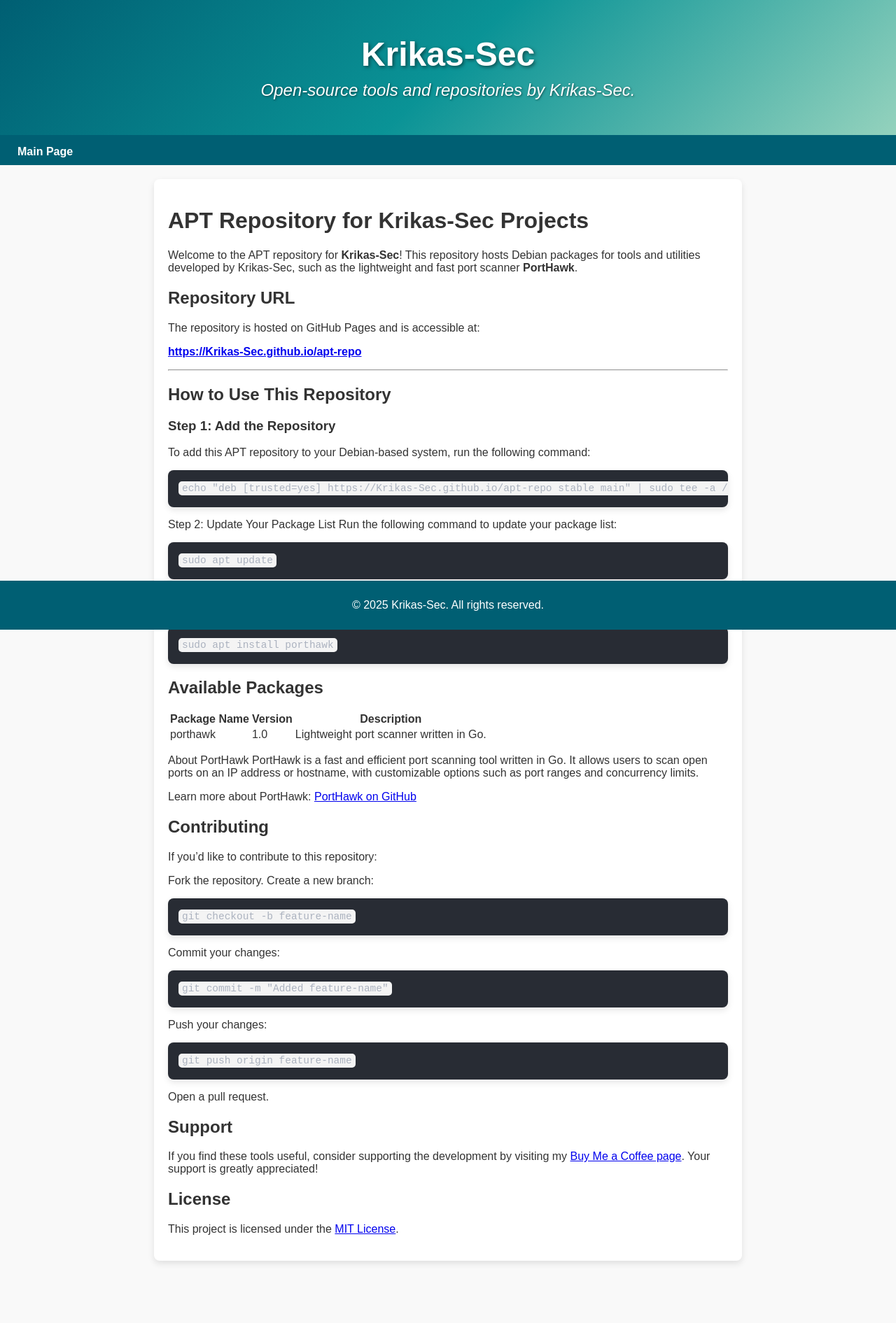
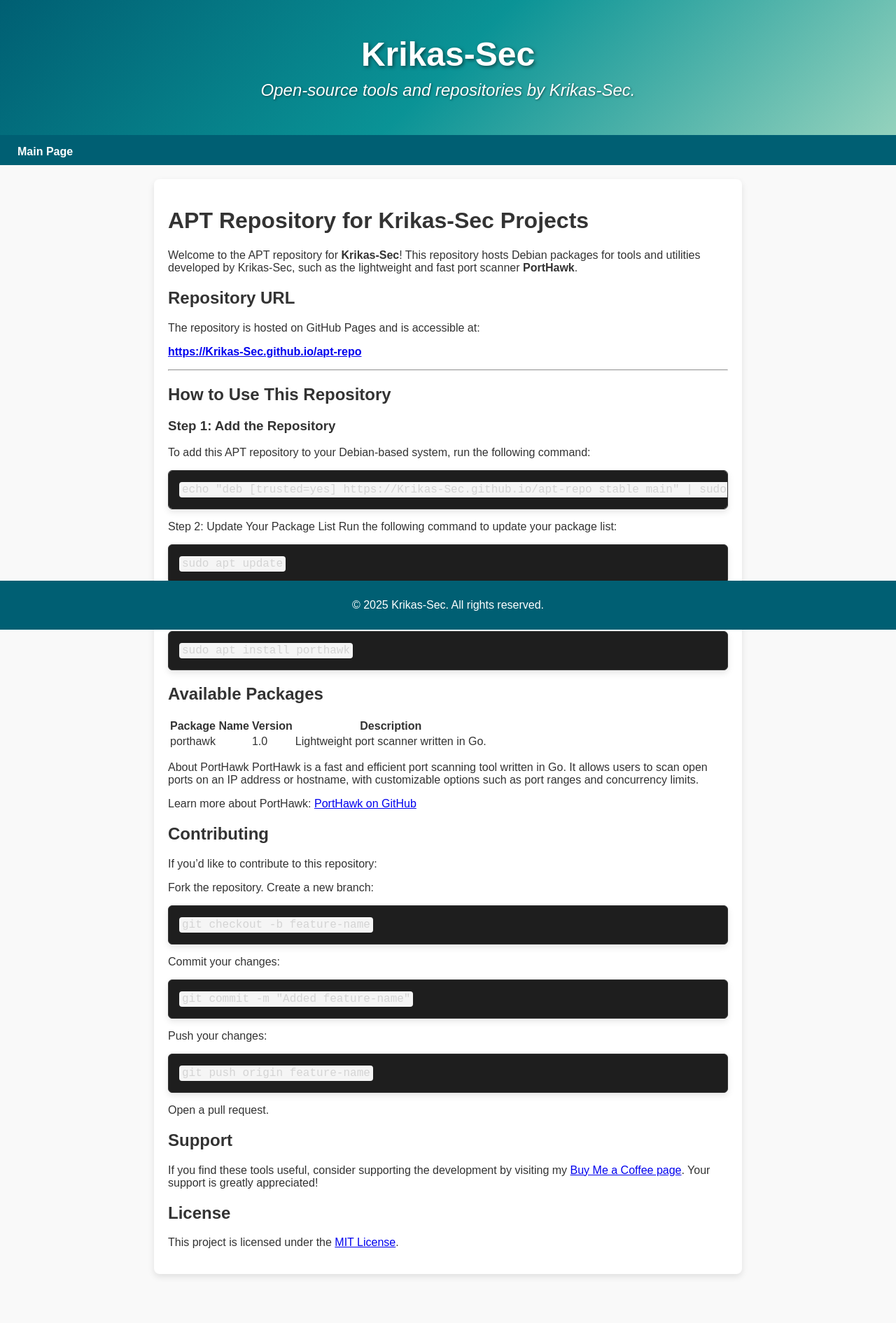
Before and after one commit to Krikas-Sec/apt-repo, a Jekyll site: the page built from README.md, in a window 1280 px wide. Shown: the whole page at 70% size. Built offline with Jekyll 4.4.1, drawn with Linux system fonts in a browser that asks for light colours; our own code applies the rules of GitHub Pages for plain Markdown files.

Commit message:
Improved code box styling and added syntax highlighting

```diff
--- a/assets/css/style.css
+++ b/assets/css/style.css
@@ -74,32 +74,52 @@ footer {
     border-radius: 8px; /* Rundar hörnen */
 }
 
-/* För inbäddade kodblock */
+/* För inbäddade kodsnuttar */
 code {
-    background-color: #f4f4f4;
-    color: #333;
-    padding: 2px 5px;
-    border-radius: 5px;
-    font-family: 'Courier New', Courier, monospace;
-    font-size: 0.95em;
+    background-color: #f5f5f5;
+    color: #212529; /* Tydligare textfärg */
+    padding: 2px 4px;
+    border-radius: 4px;
+    font-family: 'Fira Code', 'Courier New', monospace;
+    font-size: 1em;
 }
 
-/* För kodblock med flera rader */
+/* För fler-radiga kodblock */
 pre {
-    background-color: #282c34;
-    color: #abb2bf;
+    background-color: #1e1e1e; /* Mörk bakgrund för bättre kontrast */
+    color: #d4d4d4; /* Ljus textfärg för tydlighet */
     padding: 15px;
-    border-radius: 8px;
-    font-family: 'Courier New', Courier, monospace;
-    overflow-x: auto; /* Gör kodblock scrollbara horisontellt */
+    border-radius: 6px;
+    font-family: 'Fira Code', 'Courier New', monospace;
+    font-size: 1em;
     line-height: 1.5;
-    font-size: 0.95em;
+    overflow-x: auto;
     box-shadow: 0 4px 10px rgba(0, 0, 0, 0.1);
+    border: 1px solid #333; /* Ger en subtil kant för definition */
 }
 
-/* Gör syntaxen tydligare */
+/* Syntaxmarkering */
 pre code {
-    color: #abb2bf;
+    color: #d4d4d4; /* Grundläggande textfärg */
+}
+
+/* Nyckelord och variabler */
+code span.keyword {
+    color: #569cd6; /* Blått för nyckelord */
+    font-weight: bold;
+}
+
+code span.string {
+    color: #d69d85; /* Ljusrött för strängar */
+}
+
+code span.comment {
+    color: #6a9955; /* Grönt för kommentarer */
+    font-style: italic;
+}
+
+code span.function {
+    color: #c586c0; /* Lila för funktioner */
 }
 
 /* Gör footern fixerad längst ner på sidan */
```
